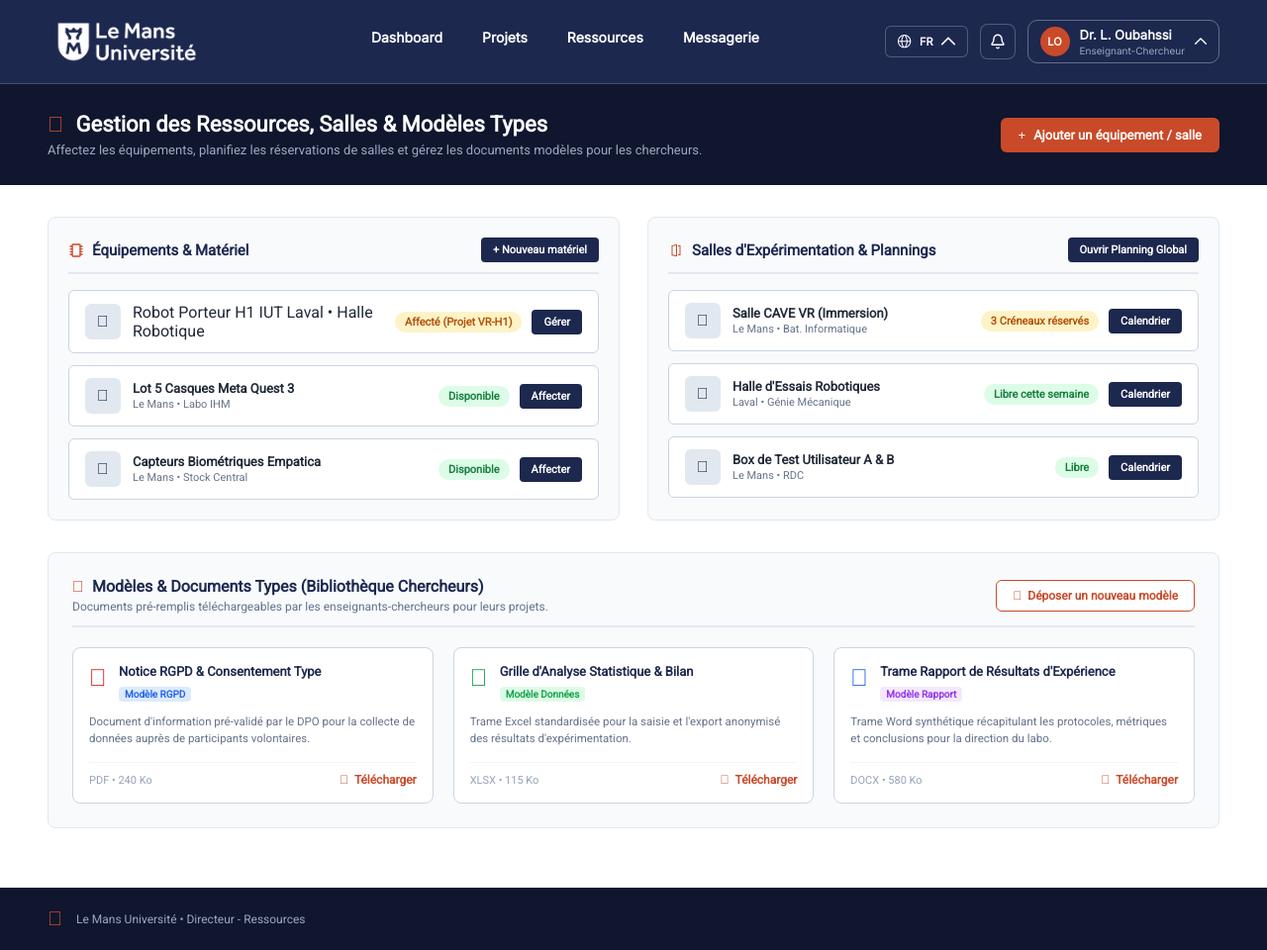
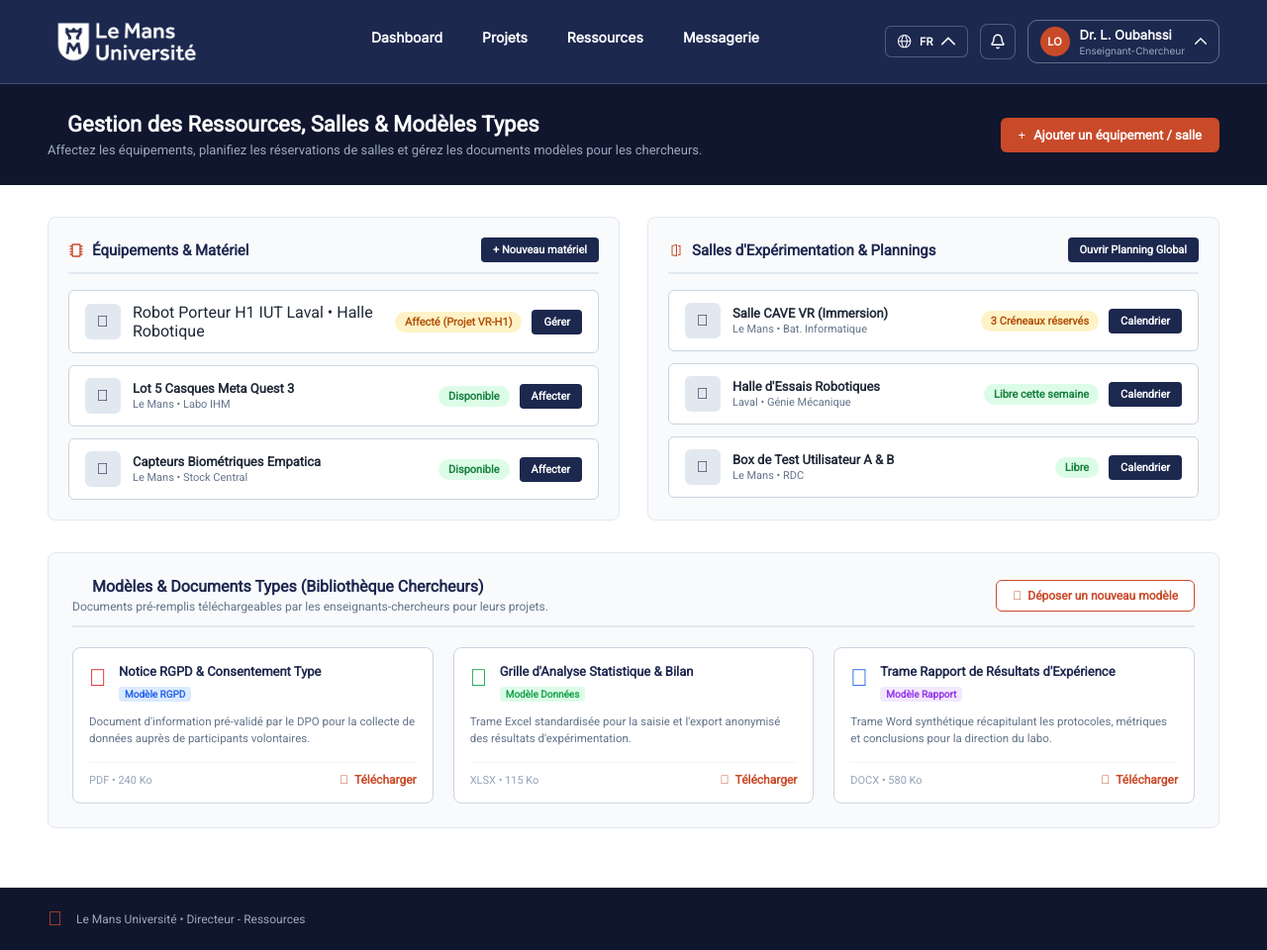
Before and after one commit to Margogne/SAE3.01, a PHP site: page /views/DirRessource.php in a window 1280 px wide. Shown: the whole page at 99% size. Run offline with PHP 8.4, Linux system fonts and the light colour scheme; some web fonts are replaced.

Commit message:
front fini de la page DirRessources

```diff
--- a/style/DirRessource.css
+++ b/style/DirRessource.css
@@ -354,6 +354,7 @@ a {
   font-weight: 700;
   font-size: 22px;
   color: var(--text-white);
+  margin-left : 20px;
 }
 
 .text-55 {
@@ -695,6 +696,7 @@ a {
   font-weight: 700;
   font-size: 16px;
   color: var(--text-rgb-29-40-79);
+  margin-left : 20px;
 }
 
 .text-168 {
--- a/views/DirRessource.php
+++ b/views/DirRessource.php
@@ -72,9 +72,6 @@
       <div class="en-t-te-48">
         <div class="container-49">
           <div class="heading-1-50">
-            <div class="container-51">
-              <p class="text-52"><span class="text-rgb-201-74-41"></span></p>
-            </div>
             <p class="text-53"><span class="text-white">Gestion des Ressources, Salles &amp; Modèles Types</span></p>
           </div>
           <div class="container-54">
@@ -270,9 +267,6 @@
           <div class="horizontalborder-161">
             <div class="container-162">
               <div class="heading-2-163">
-                <div class="container-164">
-                  <p class="text-165"><span class="text-rgb-201-74-41"></span></p>
-                </div>
                 <p class="text-166"><span class="text-rgb-29-40-79">Modèles &amp; Documents Types (Bibliothèque
                     Chercheurs)</span></p>
               </div>
```
